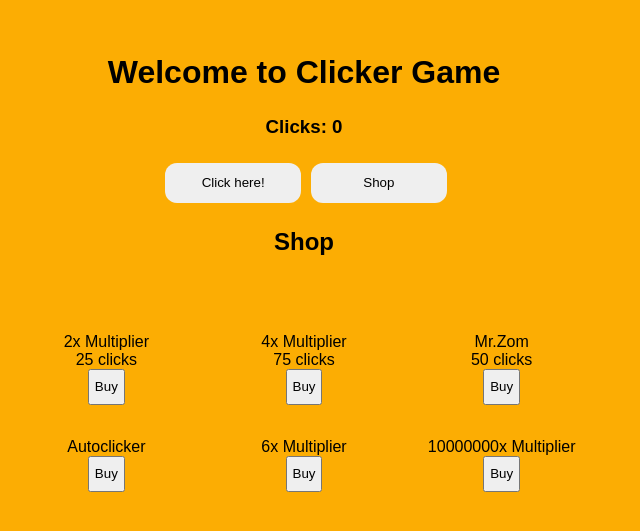
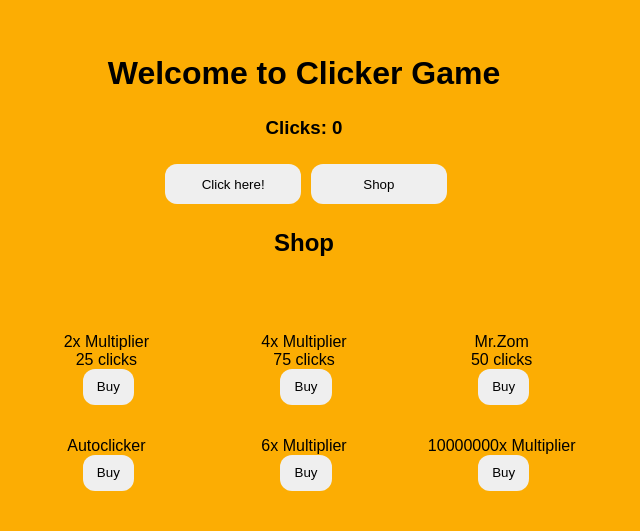
Before and after one commit to Vipershroom/clicker-game-react, a React (Create React App) app: page / in a window 1280 px wide. Shown: the part 127-658 px from the top of the page, without its empty margins (336-976 px from the left). Built offline with nearby package versions, Linux system fonts and the light colour scheme.

Commit message:
Styled buy buttons

```diff
--- a/src/Components/Shop.scss
+++ b/src/Components/Shop.scss
@@ -14,7 +14,16 @@
     }
 
     button {
-        width: 25%;
+        width: 35%;
         height: 66%;
+        border: none;
+        border-radius: 12px;
+        transition-duration: 0.4s;
+        margin-right: 3px;
+        margin-left: 7px;
+    }
+
+    button:hover {
+        box-shadow: 0 12px 16px 0 rgba(0,0,0,0.24), 0 17px 50px 0 rgba(0,0,0,0.19);
     }
 }
```
